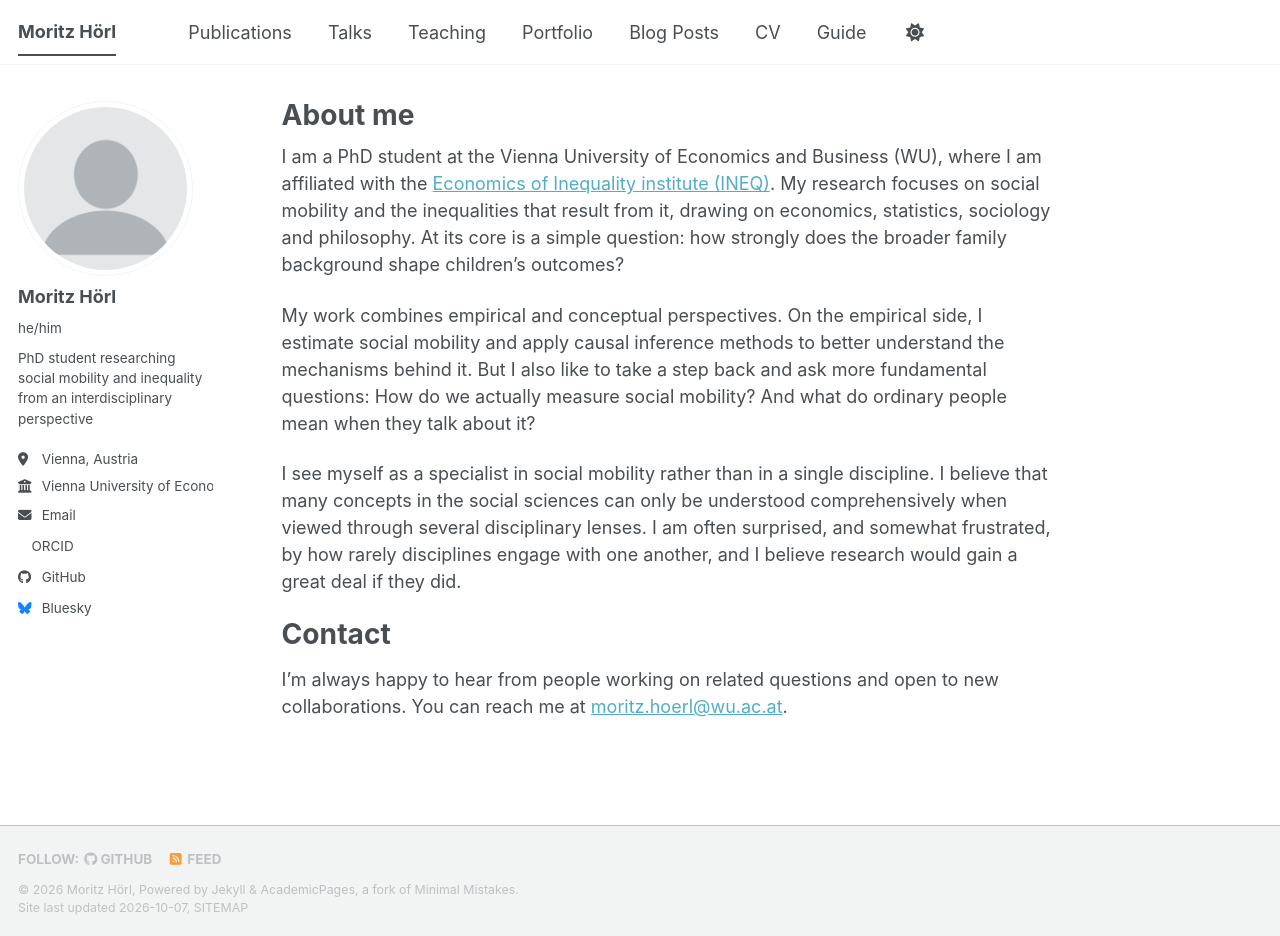
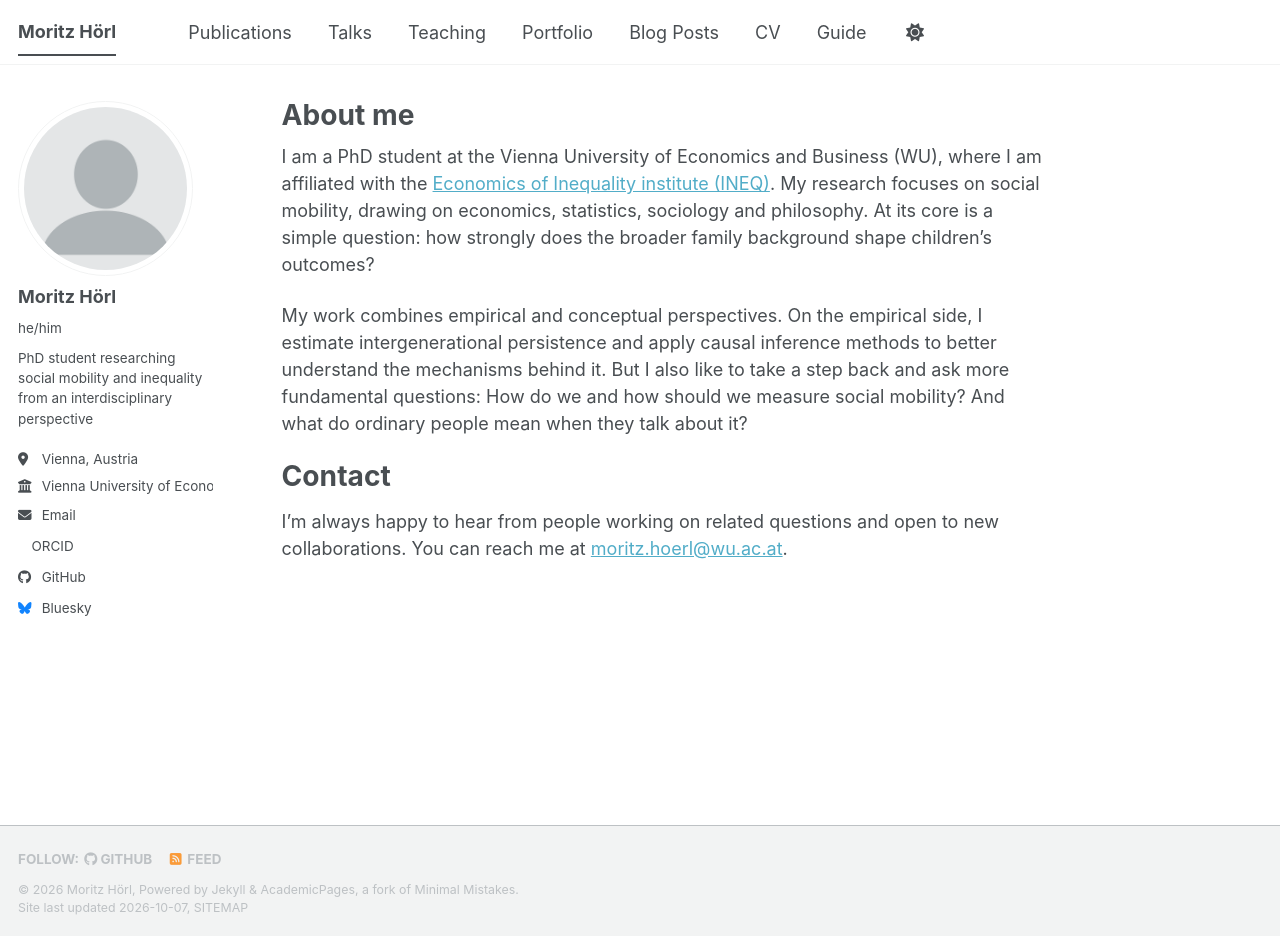
Before and after one commit to moritz-hoerl/moritz-hoerl.github.io, a Jekyll site: the page built from _pages/about.md, in a window 1280 px wide and 936 px high. Built offline with Jekyll 4.4.1, drawn with Linux system fonts in a browser that asks for light colours; a style sheet for code colours, icons or effects is not loaded.

Commit message:
Update about.md

```diff
--- a/_pages/about.md
+++ b/_pages/about.md
@@ -7,11 +7,9 @@ redirect_from:
   - /about.html
 ---
 
-I am a PhD student at the Vienna University of Economics and Business (WU), where I am affiliated with the [Economics of Inequality institute (INEQ)](https://www.wu.ac.at/ineq/home). My research focuses on social mobility and the inequalities that result from it, drawing on economics, statistics, sociology and philosophy. At its core is a simple question: how strongly does the broader family background shape children's outcomes?
+I am a PhD student at the Vienna University of Economics and Business (WU), where I am affiliated with the [Economics of Inequality institute (INEQ)](https://www.wu.ac.at/ineq/home). My research focuses on social mobility, drawing on economics, statistics, sociology and philosophy. At its core is a simple question: how strongly does the broader family background shape children's outcomes?
 
-My work combines empirical and conceptual perspectives. On the empirical side, I estimate social mobility and apply causal inference methods to better understand the mechanisms behind it. But I also like to take a step back and ask more fundamental questions: How do we actually measure social mobility? And what do ordinary people mean when they talk about it?
-
-I see myself as a specialist in social mobility rather than in a single discipline. I believe that many concepts in the social sciences can only be understood comprehensively when viewed through several disciplinary lenses. I am often surprised, and somewhat frustrated, by how rarely disciplines engage with one another, and I believe research would gain a great deal if they did.
+My work combines empirical and conceptual perspectives. On the empirical side, I estimate intergenerational persistence and apply causal inference methods to better understand the mechanisms behind it. But I also like to take a step back and ask more fundamental questions: How do we and how should we measure social mobility? And what do ordinary people mean when they talk about it?
 
 Contact
 ======
```
